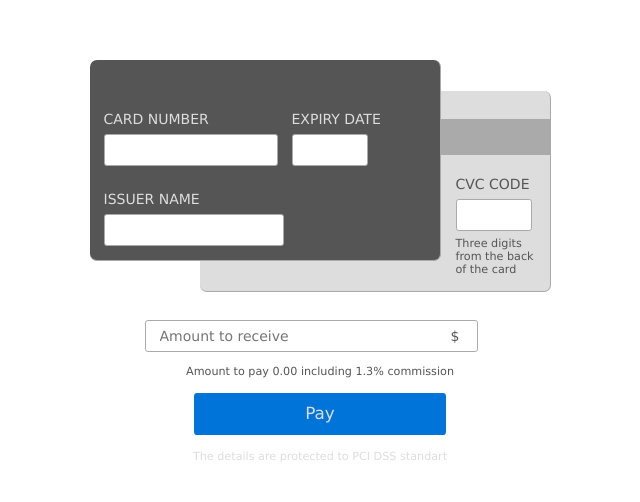
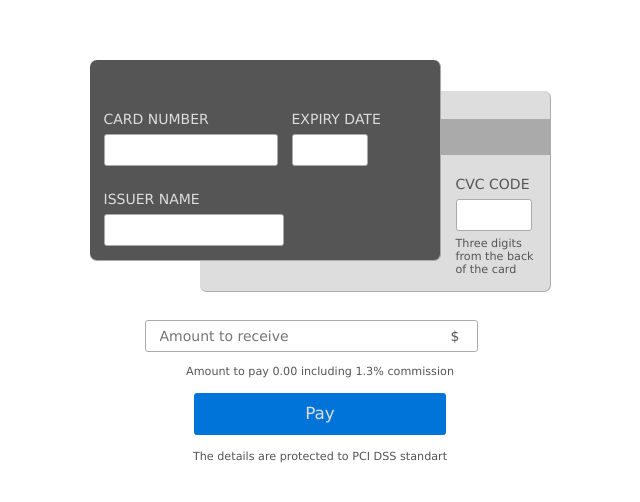
Before and after one commit to orlov-dm/payment-system-ui-test, a React (Create React App) app: page / in a window 1280 px wide. Shown: the part 138-640 px from the top of the page, without its empty margins (320-960 px from the left). Built offline with nearby package versions, Linux system fonts and the light colour scheme.

Commit message:
style: Maetro

```diff
--- a/src/App.css
+++ b/src/App.css
@@ -81,7 +81,7 @@ button {
   background-color: var(--olive);
 }
 
-.CardForm.maestro {
+.CardForm.maestro .Card  {
   color: var(--dark-gray);
 }
 .maestro .CardFront {
@@ -243,7 +243,7 @@ button {
   margin-bottom: 1em;
 }
 .CardSubmit .Description {
-  color: var(--light-text-color);
+  color: var(--text-color);
 }
 
 .invalid {
```
